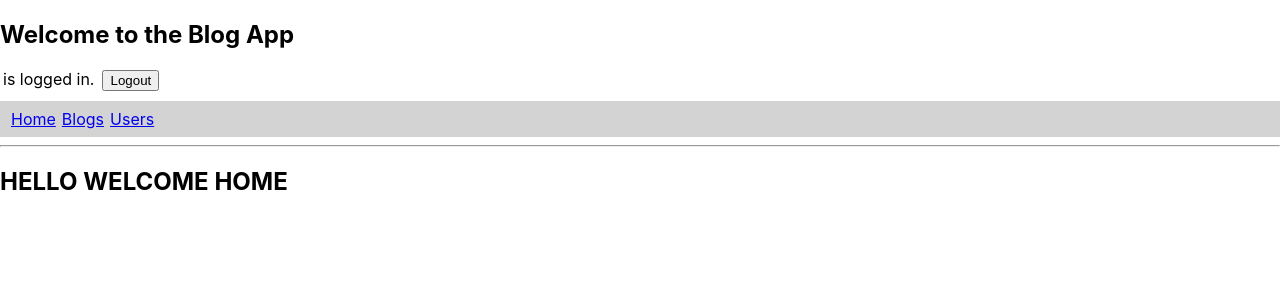
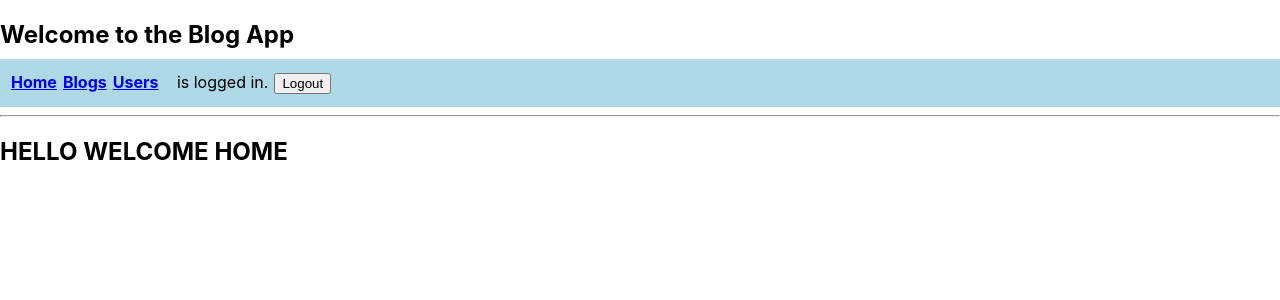
Before and after one commit to MasReed/full-stack-open-2021, a React (Create React App) app in the folder part7/blog-list-app/blog-list-frontend/: page / in a window 1280 px wide. Shown: the top 300 px of the page. Built offline with nearby package versions, Linux system fonts and the light colour scheme; no server answers; sample sign-in values are in the browser's storage; the HTML template or start-up script is replaced by a standard one.

Commit message:
change navbar layout

```diff
--- a/part7/blog-list-app/blog-list-frontend/src/App.js
+++ b/part7/blog-list-app/blog-list-frontend/src/App.js
@@ -64,18 +64,17 @@ const App = () => {
       <div name='header'>
         <div>
           <h2 style={{ padding: '20px 0 10px', margin: '0' }}>Welcome to the Blog App</h2>
-          {state.user
-            ? <div style={{ padding: '5px 0' }}>
-              <p style={{ display: 'inline-block', margin: '3px' }}>{state.user.username} is logged in.</p>
-              <LogoutButton />
-            </div>
-            : null }
 
-
-          <div style={{ backgroundColor: 'lightgrey', padding: '8px' }}>
-            <Link to='/' style={{ margin: '3px' }}>Home</Link>
-            <Link to='/blogs' style={{ margin: '3px' }}>Blogs</Link>
-            <Link to='/users' style={{ margin: '3px' }}>Users</Link>
+          <div style={{ backgroundColor: 'lightblue', padding: '8px' }}>
+            <Link to='/' style={{ margin: '3px' }}><strong>Home</strong></Link>
+            <Link to='/blogs' style={{ margin: '3px' }}><strong>Blogs</strong></Link>
+            <Link to='/users' style={{ margin: '3px' }}><strong>Users</strong></Link>
+            {state.user
+              ? <div style={{ display: 'inline', padding: '5px 10px' }}>
+                <p style={{ display: 'inline', padding: '1px', margin: '0' }}>{state.user.username} is logged in.</p>
+                <LogoutButton />
+              </div>
+              : null }
           </div>
 
           <hr />
```
Also changed, not shown: 1 other file (tests, documents, lock files or other folders).
